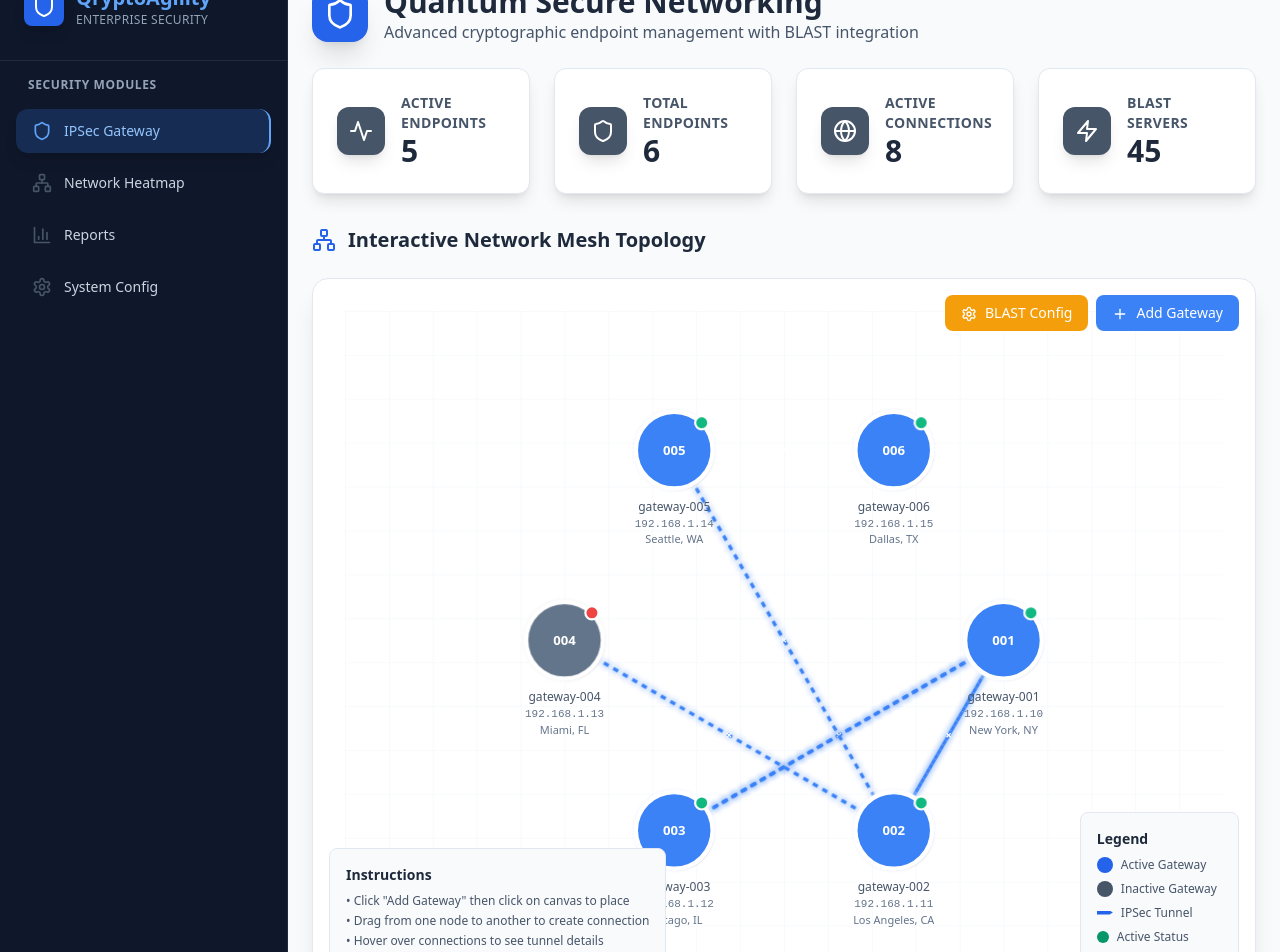
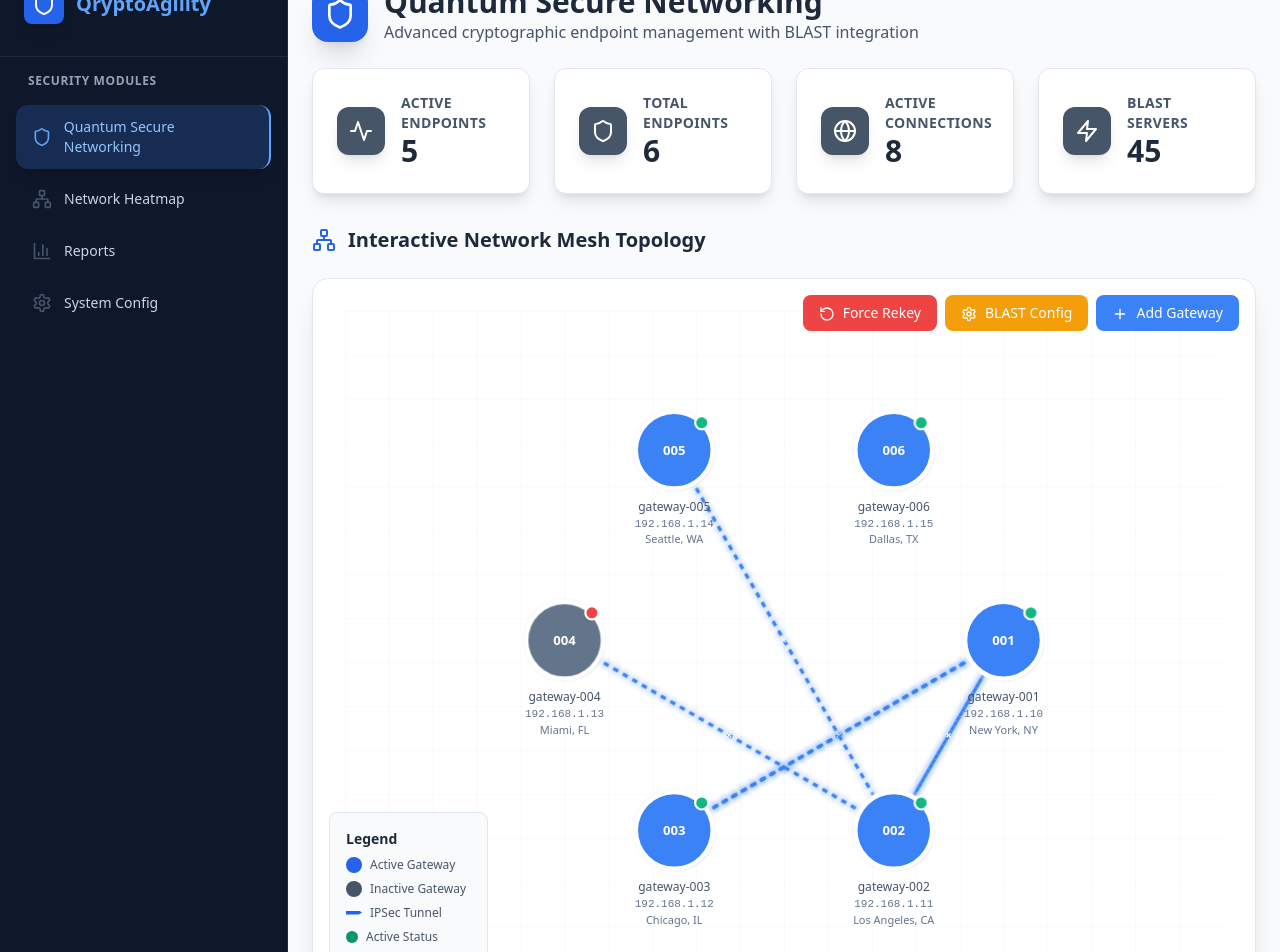
Before and after one commit to Grego22/design001, a React (Vite) app: page / in a window 1280 px wide. Shown: the part 40-992 px from the top of the page. Built offline with nearby package versions, Linux system fonts and the light colour scheme.

Commit message:
Update navigation, reports title, and add Force Rekey functionality

```diff
--- a/src/components/MeshNetwork.tsx
+++ b/src/components/MeshNetwork.tsx
@@ -1,5 +1,5 @@
 import React, { useState, useRef, useEffect } from 'react';
-import { Plus, X, Settings, Copy, CheckCircle } from 'lucide-react';
+import { Plus, X, Settings, Copy, CheckCircle, RotateCcw } from 'lucide-react';
 import { Endpoint, Connection, NetworkBlastParams } from '../types/endpoint';
 
 interface MeshNetworkProps {
@@ -71,6 +71,7 @@ const MeshNetwork: React.FC<MeshNetworkProps> = ({
     expiry: number;
   } | null>(null);
   const [copiedToken, setCopiedToken] = useState(false);
+  const [showForceRekeyModal, setShowForceRekeyModal] = useState(false);
 
   // Calculate positions for endpoints in a circular layout
   const getEndpointPositions = (): { [key: string]: Position } => {
@@ -296,6 +297,13 @@ const MeshNetwork: React.FC<MeshNetworkProps> = ({
     onEndpointsChange(updatedEndpoints);
   };
 
+  const handleForceRekey = () => {
+    // Here you would implement the actual re-keying logic
+    // For now, we'll just close the modal
+    setShowForceRekeyModal(false);
+    // You could add logic here to trigger re-keying on all active connections
+  };
+
   const handleBlastParamsSave = () => {
     onBlastParamsChange(editedBlastParams);
     setShowBlastConfig(false);
@@ -310,6 +318,13 @@ const MeshNetwork: React.FC<MeshNetworkProps> = ({
     <div className="bg-white rounded-2xl shadow-xl border border-slate-200 p-8 relative">
       {/* Controls */}
       <div className="absolute top-4 right-4 flex space-x-2">
+        <button
+          onClick={() => setShowForceRekeyModal(true)}
+          className="px-4 py-2 bg-red-500 text-white rounded-lg font-medium text-sm hover:bg-red-600 transition-all duration-200"
+        >
+          <RotateCcw className="w-4 h-4 inline mr-2" />
+          Force Rekey
+        </button>
         <button
           onClick={() => setShowBlastConfig(!showBlastConfig)}
           className="px-4 py-2 bg-amber-500 text-white rounded-lg font-medium text-sm hover:bg-amber-600 transition-all duration-200"
@@ -406,6 +421,44 @@ const MeshNetwork: React.FC<MeshNetworkProps> = ({
                 className="px-4 py-2 bg-amber-500 text-white rounded-lg hover:bg-amber-600 transition-colors duration-200"
               >
                 Save
+              </button>
+            </div>
+          </div>
+        </div>
+      )}
+
+      {/* Force Rekey Modal */}
+      {showForceRekeyModal && (
+        <div className="fixed inset-0 bg-black bg-opacity-50 flex items-center justify-center z-30">
+          <div className="bg-white rounded-xl shadow-2xl border border-slate-200 p-8 max-w-md w-full mx-4">
+            <div className="flex items-center justify-between mb-6">
+              <h3 className="text-xl font-bold text-slate-800">Force Re-key Confirmation</h3>
+              <button
+                onClick={() => setShowForceRekeyModal(false)}
+                className="p-1 text-slate-500 hover:text-red-600 hover:bg-red-50 rounded transition-colors duration-200"
+              >
+                <X className="w-5 h-5" />
+              </button>
+            </div>
+
+            <div className="mb-6">
+              <p className="text-slate-700 text-center">
+                Are you sure you want to rekey all active connections?
+              </p>
+            </div>
+
+            <div className="flex justify-center space-x-4">
+              <button
+                onClick={() => setShowForceRekeyModal(false)}
+                className="px-6 py-2 bg-slate-500 text-white rounded-lg hover:bg-slate-600 transition-colors duration-200"
+              >
+                No
+              </button>
+              <button
+                onClick={handleForceRekey}
+                className="px-6 py-2 bg-red-500 text-white rounded-lg hover:bg-red-600 transition-colors duration-200"
+              >
+                Yes
               </button>
             </div>
           </div>
@@ -748,19 +801,8 @@ const MeshNetwork: React.FC<MeshNetworkProps> = ({
         </div>
       )}
 
-      {/* Instructions */}
+      {/* Legend */}
       <div className="absolute bottom-4 left-4 bg-slate-50 rounded-lg p-4 border border-slate-200">
-        <div className="text-sm font-bold text-slate-800 mb-2">Instructions</div>
-        <div className="space-y-1 text-xs text-slate-600">
-          <div>• Click "Add Gateway" then click on canvas to place</div>
-          <div>• Drag from one node to another to create connection</div>
-          <div>• Hover over connections to see tunnel details</div>
-          <div>• Click × on connection midpoint to delete</div>
-        </div>
-      </div>
-
-      {/* Legend */}
-      <div className="absolute bottom-4 right-4 bg-slate-50 rounded-lg p-4 border border-slate-200">
         <div className="text-sm font-bold text-slate-800 mb-2">Legend</div>
         <div className="space-y-2 text-xs">
           <div className="flex items-center">
--- a/src/components/Reports.tsx
+++ b/src/components/Reports.tsx
@@ -29,7 +29,7 @@ const Reports: React.FC<ReportsProps> = ({ endpoints, blastParams }) => {
               <BarChart3 className="w-8 h-8 text-white" />
             </div>
             <div>
-              <h1 className="text-3xl font-bold text-slate-800">Security Reports</h1>
+              <h1 className="text-3xl font-bold text-slate-800">Reports</h1>
               <p className="text-slate-600">Comprehensive analysis and monitoring dashboard</p>
             </div>
           </div>
--- a/src/components/Sidebar.tsx
+++ b/src/components/Sidebar.tsx
@@ -7,7 +7,7 @@ interface SidebarProps {
 }
 
 const products = [
-  { id: 'ipsec-gateway', name: 'IPSec Gateway', icon: Shield, color: 'text-slate-600' },
+  { id: 'ipsec-gateway', name: 'Quantum Secure Networking', icon: Shield, color: 'text-slate-600' },
   { id: 'heatmap', name: 'Network Heatmap', icon: Network, color: 'text-slate-600' },
   { id: 'reports', name: 'Reports', icon: BarChart3, color: 'text-slate-600' },
   { id: 'system-config', name: 'System Config', icon: Settings, color: 'text-slate-600' },
@@ -25,7 +25,6 @@ const Sidebar: React.FC<SidebarProps> = ({ selectedProduct, onProductSelect }) =
             <h1 className="text-xl font-bold text-blue-400">
               QryptoAgility
             </h1>
-            <p className="text-xs text-slate-400 font-medium tracking-wide">ENTERPRISE SECURITY</p>
           </div>
         </div>
       </div>
```
